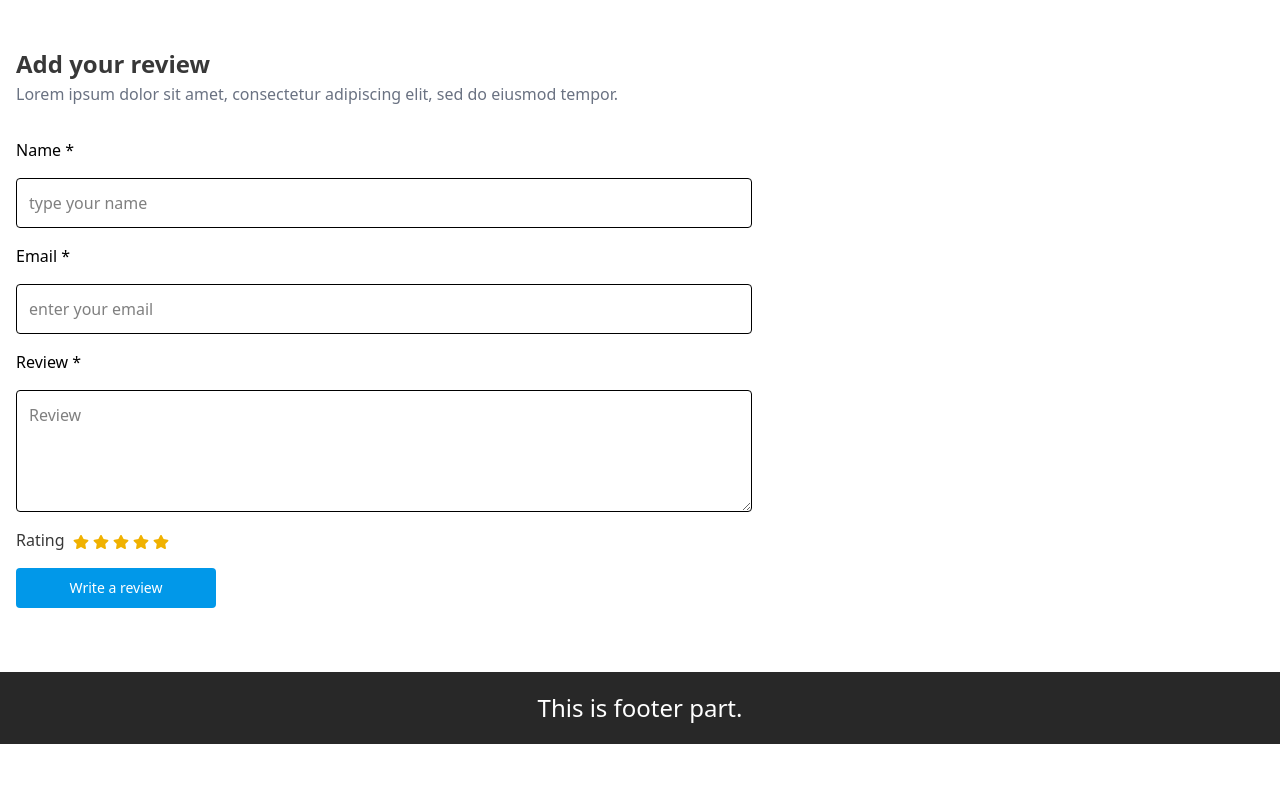
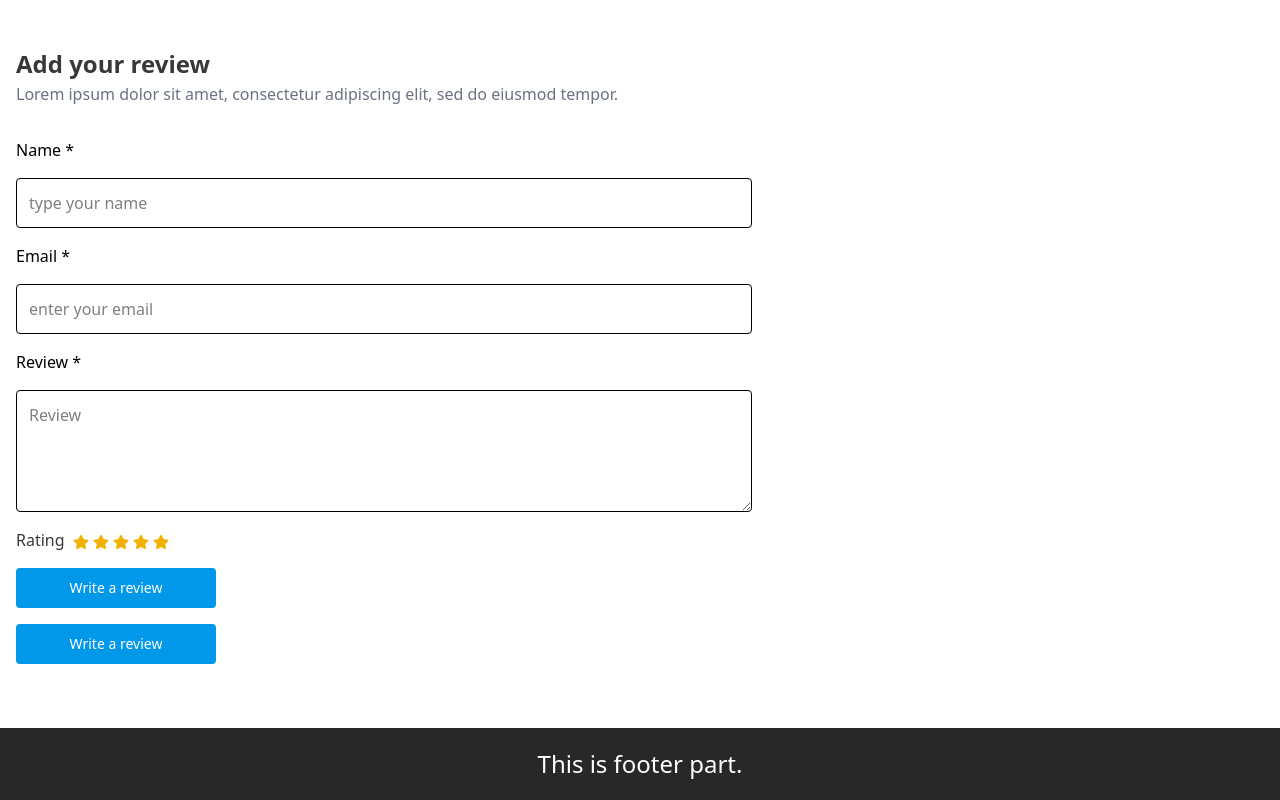
Before and after one commit to basudevkumer/project-nirvoya_e-commerce, a React (Vite) app: page /details in a window 1280 px wide. Shown: the part 812-1612 px from the top of the page. Before the commit the page ends 1556 px from the top, so only its background shows below. Built offline with nearby package versions, Linux system fonts and the light colour scheme.

Commit message:
Resolve: resolve container and button h, w

```diff
--- a/src/component/detail/ReviewsSection.jsx
+++ b/src/component/detail/ReviewsSection.jsx
@@ -159,6 +159,9 @@ export default function ReviewsSections() {
             <button className="w-[200px] h-[40px] px-6 py-2 bg-[#0198E9] text-white text-sm rounded cursor-pointer hover:bg-[#0381c5]">
               Write a review
             </button>
+            <button className="w-[200px] h-[40px] px-6 py-2 bg-[#0198E9] text-white text-sm rounded cursor-pointer hover:bg-[#0381c5]">
+              Write a review
+            </button>
           </form>
         </div>
       </section>
```
